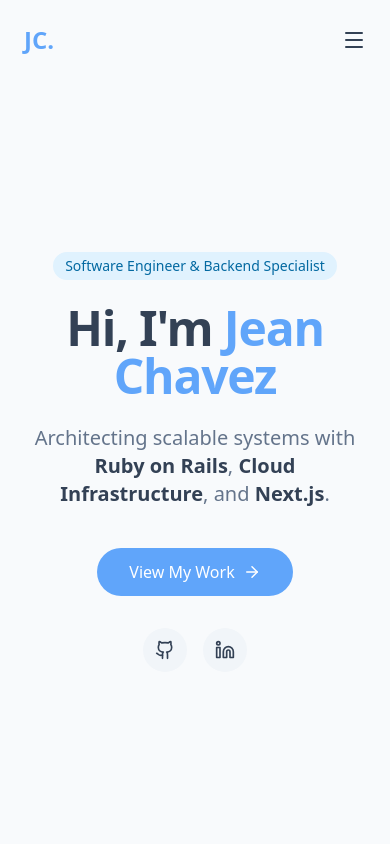
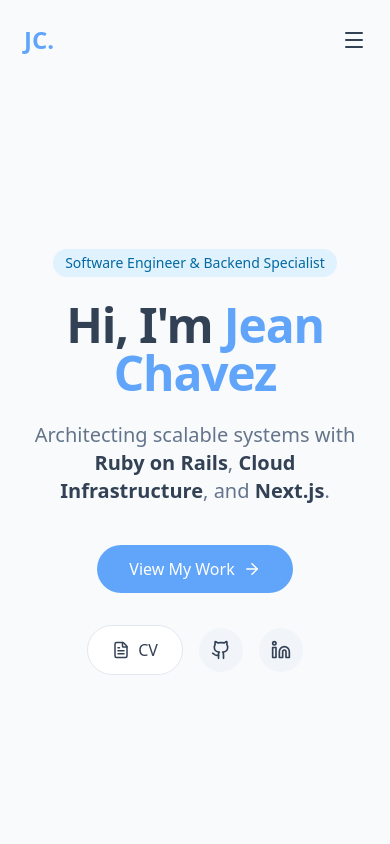
Before and after one commit to Jean612/portfolio, a Next.js app: page / in a window 390 px wide. Shown: the top 844 px of the page. Built offline with nearby package versions, Linux system fonts and the light colour scheme.

Commit message:
feat: add CV download button to Hero section
- Import FileText icon from lucide-react
- Add download CV button with FileText icon linking to /resume.pdf
- Add visual separator between CV button and social links (hidden on mobile)
- Add resume.pdf file to public directory

```diff
--- a/components/Hero.tsx
+++ b/components/Hero.tsx
@@ -1,7 +1,7 @@
 "use client";
 
 import { motion } from "framer-motion";
-import { ArrowRight, Github, Linkedin } from "lucide-react";
+import { ArrowRight, Github, Linkedin, FileText } from "lucide-react";
 
 /**
  * The Hero component renders the main introductory section of the portfolio.
@@ -53,6 +53,18 @@
               View My Work <ArrowRight size={18} />
             </a>
             <div className="flex items-center gap-4 mt-4 md:mt-0">
+              {/* BOTÓN NUEVO: Download CV */}
+              <a
+                href="/resume.pdf" // Asegúrate que el archivo esté en public/resume.pdf
+                download="Jean_Chavez_CV.pdf" // Esto fuerza la descarga con este nombre
+                className="px-6 py-3 rounded-full bg-white border border-border text-foreground font-medium hover:bg-secondary transition-colors flex items-center gap-2"
+              >
+                <FileText size={18} /> CV
+              </a>
+
+              {/* Separador visual (opcional) */}
+              <div className="w-px h-8 bg-border mx-2 hidden md:block"></div>
+
               <a
                 href="https://github.com/Jean612"
                 target="_blank"
```
Also changed, not shown: 1 other file (tests, documents, lock files or other folders).
